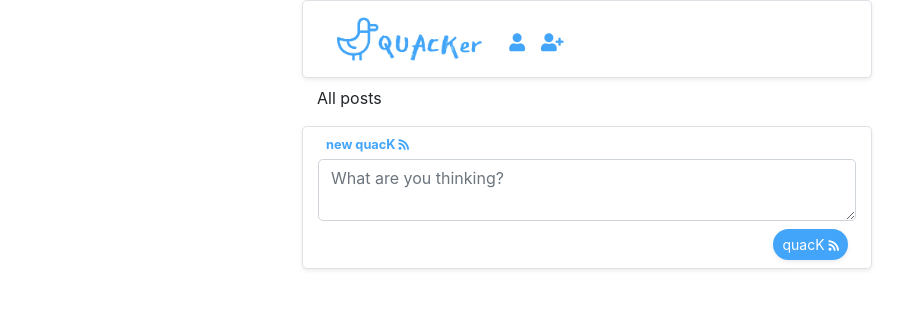
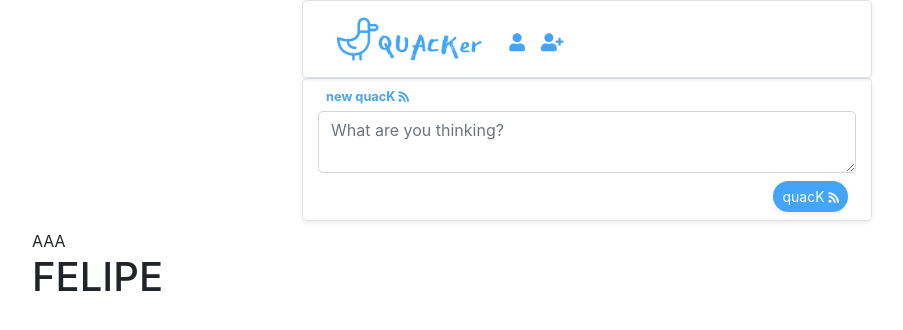
Before and after one commit to duckbox72/quacker, a Django app: template network/templates/network/index.html in a window 1280 px wide. Shown: the top 330 px of the page, without its empty margins (53-956 px from the left). Run offline with Django 3.2, Linux system fonts and the light colour scheme; the template is opened without the code that fills it, so the values that code supplies are empty; some libraries are stand-ins or nearby versions.

Commit message:
post-entry.js as ist react/ babel script

```diff
--- /dev/null
+++ b/network/static/network/post-entry.js
@@ -0,0 +1,15 @@
+class PostEntry extends React.Component {
+
+    constructor(props) {
+        super(props);
+        this.state = {
+            username: "FELIPE"
+        };
+    }
+
+    render() {
+        return <div>AAA<h1>{this.state.username}</h1></div>
+    }
+}
+
+ReactDOM.render(<PostEntry />, document.querySelector("#post_entry"));
--- a/network/templates/network/index.html
+++ b/network/templates/network/index.html
@@ -34,7 +34,16 @@
         </div>
     </div>
     <!-- Actual feed rendered here -->
+
+
+    <div id="post_entry" />
+
+
+
 </div>
+
+
+
 {% endblock %}
 
 {% block script %}
--- a/network/templates/network/layout.html
+++ b/network/templates/network/layout.html
@@ -9,6 +9,10 @@
         <link rel="stylesheet" href="https://use.fontawesome.com/releases/v5.3.1/css/all.css" integrity="sha384-mzrmE5qonljUremFsqc01SB46JvROS7bZs3IO2EmfFsd15uHvIt+Y8vEf7N7fWAU" crossorigin="anonymous">
         <link href="{% static 'network/styles.css' %}" rel="stylesheet">
 
+        <!-- INCLUDES JAVASCRIPT PACKAGES REACT, REACTDOM, BABEL-->
+        <script src="https://unpkg.com/react@16/umd/react.development.js" crossorigin></script>
+        <script src="https://unpkg.com/react-dom@16/umd/react-dom.development.js" crossorigin></script>
+        <script src="https://unpkg.com/babel-standalone@6/babel.min.js"></script>
 
         {% block script %}
         {% endblock %}
@@ -80,17 +84,13 @@
         </div>
 
         <!-- SCRIPTS -->
-        <script src="{% static 'network/index.js' %}"></script>
+        <!-- <script src="{% static 'network/index.js' %}"></script> -->
         <script src="{% static 'network/add_post.js' %}"></script>
+        <script src="{% static 'network/post-entry.js' %}" type="text/babel"></script>
 
         <script src="https://code.jquery.com/jquery-3.3.1.slim.min.js" integrity="sha384-q8i/X+965DzO0rT7abK41JStQIAqVgRVzpbzo5smXKp4YfRvH+8abtTE1Pi6jizo" crossorigin="anonymous"></script>
         <script src="https://cdnjs.cloudflare.com/ajax/libs/popper.js/1.14.7/umd/popper.min.js" integrity="sha384-UO2eT0CpHqdSJQ6hJty5KVphtPhzWj9WO1clHTMGa3JDZwrnQq4sF86dIHNDz0W1" crossorigin="anonymous"></script>
         <script src="https://stackpath.bootstrapcdn.com/bootstrap/4.3.1/js/bootstrap.min.js" integrity="sha384-JjSmVgyd0p3pXB1rRibZUAYoIIy6OrQ6VrjIEaFf/nJGzIxFDsf4x0xIM+B07jRM" crossorigin="anonymous"></script>
 
-        <!-- INCLUDES JAVASCRIPT PACKAGES REACT, REACTDOM, BABEL-->
-        <script src="https://unpkg.com/react@16/umd/react.development.js" crossorigin></script>
-        <script src="https://unpkg.com/react-dom@16/umd/react-dom.development.js" crossorigin></script>
-        <script src="https://unpkg.com/babel-standalone@6/babel.min.js"></script>
-
     </body>
 </html>
```
